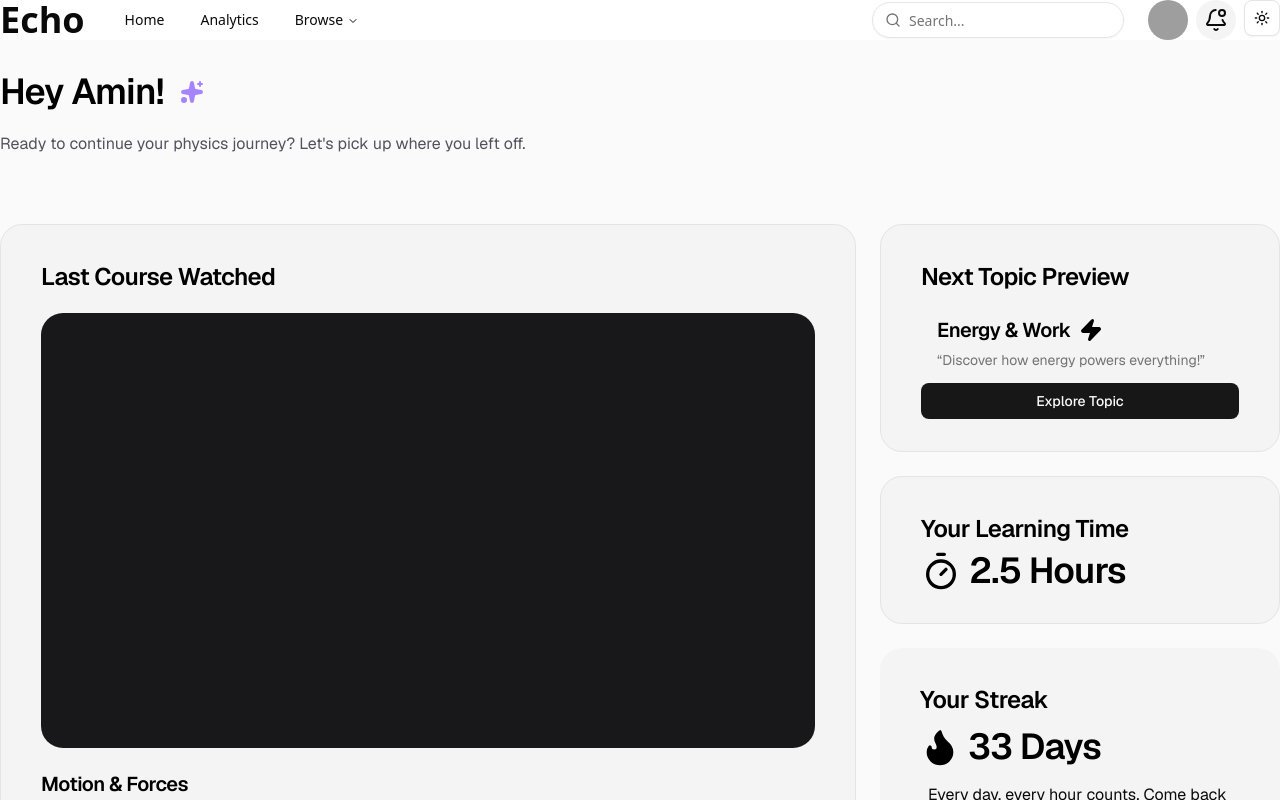
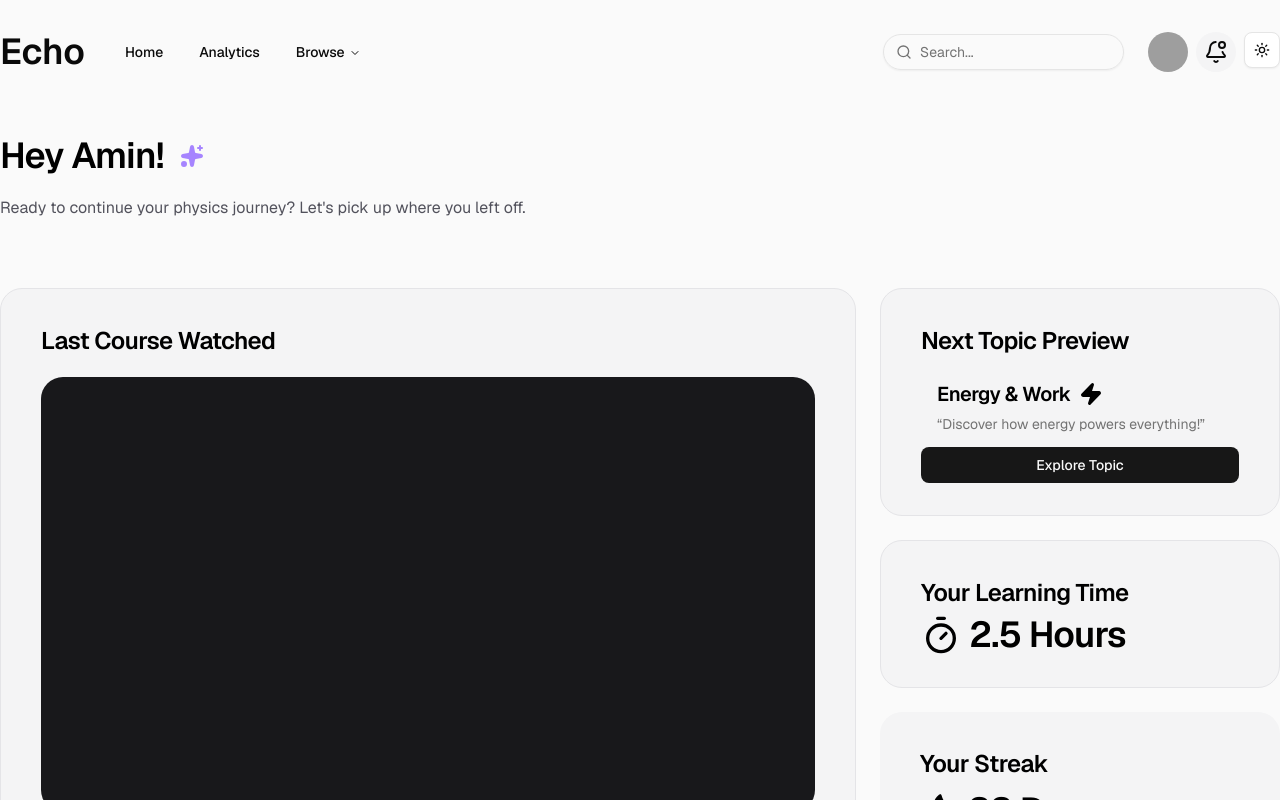
Before and after one commit to friendly-yahya/e-learning, a Next.js app: page / in a window 1280 px wide. Shown: the top 800 px of the page. Built offline with nearby package versions, Linux system fonts and the light colour scheme; grey boxes are pictures that could not be loaded.

Commit message:
Sets main layout.

```diff
--- a/app/layout.tsx
+++ b/app/layout.tsx
@@ -1,41 +1,28 @@
 import type { Metadata } from "next";
 import { Geist, Geist_Mono } from "next/font/google";
 import "./globals.css";
-import { ThemeProvider } from "next-themes"
-import  Header  from "@/components/header";
-const geistSans = Geist({
-  variable: "--font-geist-sans",
-  subsets: ["latin"],
-});
+import { ThemeProvider } from "next-themes";
+import Header from "@/components/header";
 
-const geistMono = Geist_Mono({
-  variable: "--font-geist-mono",
-  subsets: ["latin"],
-});
+const geistSans = Geist({ variable: "--font-geist-sans", subsets: ["latin"] });
+const geistMono = Geist_Mono({ variable: "--font-geist-mono", subsets: ["latin"] });
 
 export const metadata: Metadata = {
-  title: "Create Next App",
-  description: "Generated by create next app",
+  title: "E-Learning",
+  description: "E-Learning App",
 };
 
-export default function RootLayout({
-  children,
-}: Readonly<{
-  children: React.ReactNode;
-}>) {
+export default function RootLayout({ children }: { children: React.ReactNode }) {
   return (
     <html lang="en" suppressHydrationWarning>
-      <body
-        className={`${geistSans.variable} ${geistMono.variable} antialiased`}
-      >
-        <ThemeProvider
-            attribute="class"
-            defaultTheme="system"
-            enableSystem
-            disableTransitionOnChange
-          >
-        <Header/>
-        {children}
+      <body className={`${geistSans.variable} ${geistMono.variable} antialiased`}>
+        <ThemeProvider attribute="class" defaultTheme="system" enableSystem disableTransitionOnChange>
+          <div className="flex min-h-screen items-center justify-center bg-zinc-50 font-sans dark:bg-neutral-950">
+            <main className="flex min-h-screen w-full container flex-col items-center gap-16 py-8 bg-zinc-50 dark:bg-neutral-950 sm:items-start">
+              <Header />
+              {children} {/* ← each page's content goes here */}
+            </main>
+          </div>
         </ThemeProvider>
       </body>
     </html>
--- a/app/page.tsx
+++ b/app/page.tsx
@@ -4,10 +4,10 @@ import NextTopic from "@/components/next-topic";
 import LastWatched from "@/components/last-watched";
 import BrowseTopics from "@/components/browse-topics";
 import { Sparkles } from "lucide-react";
+
 export default function Home() {
   return (
-    <div className="flex min-h-screen items-center justify-center bg-zinc-50 font-sans dark:bg-neutral-950">
-      <main className="flex min-h-screen w-full container flex-col items-center gap-16 py-8 bg-zinc-50 dark:bg-neutral-950 sm:items-start">
+    <>
       {/* Greeting */}
       <div className="flex flex-col items-center gap-4 text-center sm:items-start sm:text-left w-full">
         <div className="flex flex-row gap-4 items-center">
@@ -31,11 +31,8 @@ export default function Home() {
             <StreakCard />
           </div>
         </div>
-
         <BrowseTopics />
       </div>
-
-      </main>
-    </div>
+    </>
   );
 }
```
Lines whose indentation alone changed are shown as unchanged.
